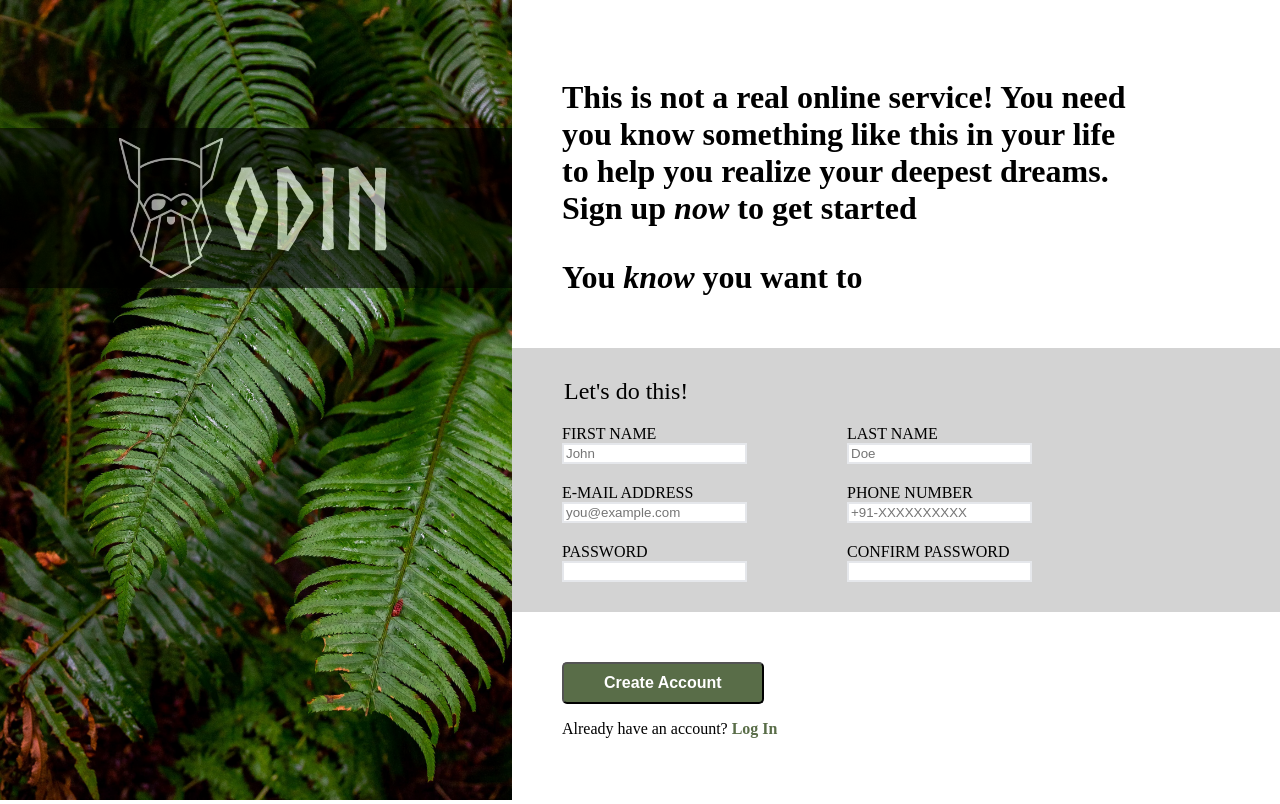
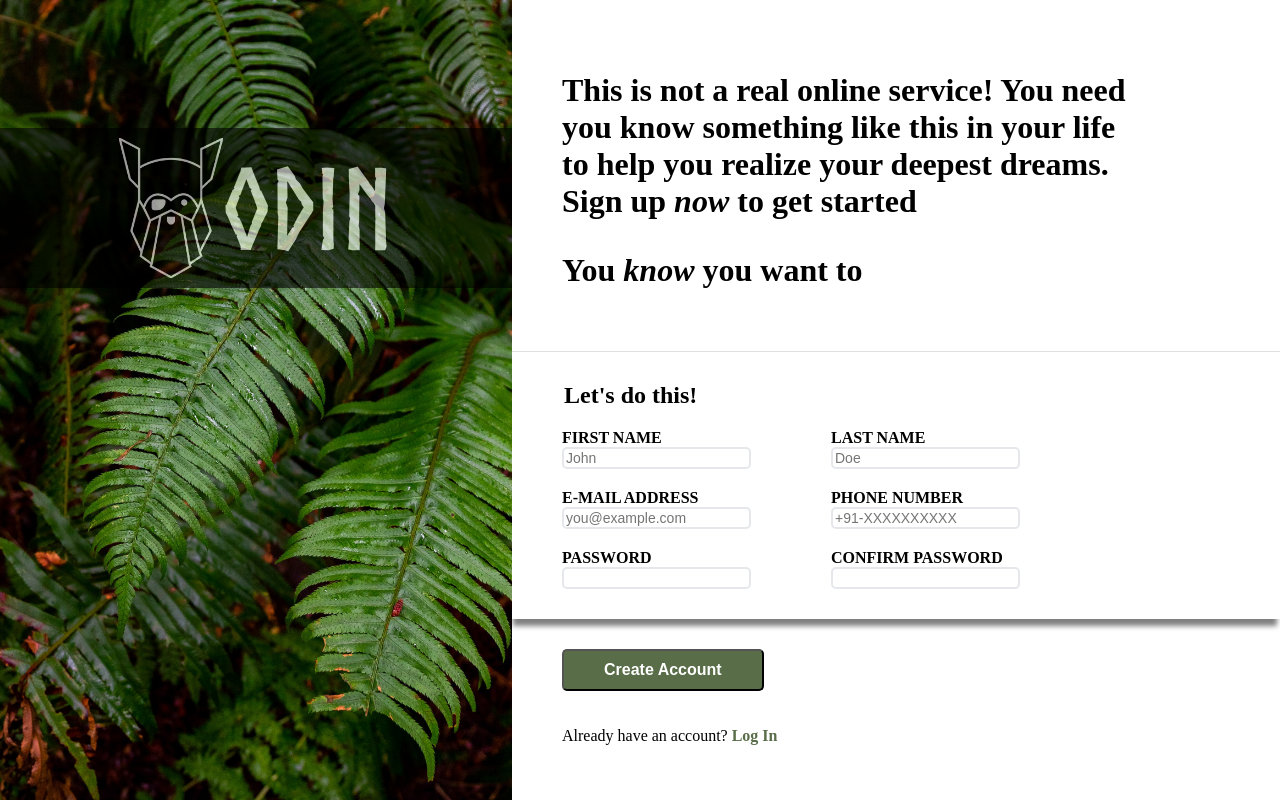
Before and after one commit to abhiv965580/sign-up-form, a plain HTML site: page index.html in a window 1280 px wide. Drawn offline with Linux system fonts and the light colour scheme.

Commit message:
ui improvements

```diff
--- a/index.html
+++ b/index.html
@@ -21,21 +21,21 @@
                 <p class="info-text">This is not a real online service! You need you know something like this in your life to help you realize your deepest dreams. Sign up <em>now</em> to get started</p>
                 <p class="info-text">You <em>know</em> you want to</p>
             </div>
-            <div class="form">
-                <form action="#">
+            <form action="#">
+                <div class="form">
                     <legend>Let's do this!</legend>
                     <div class="full-name">
                         <div class="first-name">
                             <div>
                                 <label for="first_name">FIRST NAME</label>
                             </div>
-                            <input type="text" name="first_name" id="first_name" placeholder="John">
+                            <input type="text" name="first_name" id="first_name" placeholder="John" required>
                         </div>
                         <div class="last-name">
                             <div>
                                 <label for="last_name">LAST NAME</label>
                             </div>
-                            <input type="text" name="last_name" id="last_name" placeholder="Doe">
+                            <input type="text" name="last_name" id="last_name" placeholder="Doe" required>
                         </div>
                     </div>
                     <div class="other-details">
@@ -43,13 +43,13 @@
                             <div>
                                 <label for="user_email">E-MAIL ADDRESS</label>
                             </div>
-                            <input type="email" name="user_email" id="user_email" placeholder="you@example.com">
+                            <input type="email" name="user_email" id="user_email" placeholder="you@example.com" required>
                         </div>
                         <div class="phone-number">
                             <div>
                                 <label for="phone_number">PHONE NUMBER</label>
                             </div>
-                            <input type="number" name="phone_number" id="phone_number" placeholder="+91-XXXXXXXXXX">
+                            <input type="number" name="phone_number" id="phone_number" placeholder="+91-XXXXXXXXXX" required>
                         </div>
                     </div>
                     <div class="password">
@@ -57,21 +57,21 @@
                             <div>
                                 <label for="user_pass">PASSWORD</label>
                             </div>
-                            <input type="password" name="user_pass" id="user_pass">
+                            <input type="password" name="user_pass" id="user_pass" required>
                         </div>
                         <div class="confirm-pass">
                             <div>
                                 <label for="confirm_pass">CONFIRM PASSWORD</label>
                             </div>
-                            <input type="password" name="confirm_pass" id="confirm_pass">
+                            <input type="password" name="confirm_pass" id="confirm_pass" required>
                         </div>
                     </div>
-                </form>
-            </div>
-            <div class="footer">
-                <button type="submit">Create Account</button>
-                <p>Already have an account? <span class="log-in">Log In</span></p>
-            </div>
+                </div>
+                <div class="footer">
+                    <button type="submit">Create Account</button>
+                    <p>Already have an account? <a href="#" class="log-in">Log In</a></p>
+                </div>
+            </form>
         </div>
     </div>
 </body>
--- a/style.css
+++ b/style.css
@@ -2,24 +2,26 @@
     font-family: norse-bold;
     src: url("./font/Norse-Bold.otf");
 }
+
 body{
     margin: 0;
 }
+
 .main-container{
     display: flex;
     height: 100vh;
     width: 100vw;
 }
+
 .logo-area{
     position: relative;
-    width: 40%;
-    height: 100%;
 }
+
 .logo-bg-img{
-    position: absolute;
-    width: 100%;
+    width: 40vw;
     height: 100vh;
 }
+
 .logo-card{
   position: absolute;
   width: 100%;
@@ -32,6 +34,7 @@ body{
   height: 20vh;
   justify-content: center;
 }
+
 .logo-text{
     font-family: norse-bold;
     font-size: 7em;
@@ -39,52 +42,66 @@ body{
     font-weight: bolder;
     align-self: center;
 }
+
 .logo-card > img{
     padding-top: 10px;
     padding-bottom: 10px;
 }
+
 .form-area{
     display: flex;
     flex-direction: column;
     justify-content: center;
     align-items: flex-start;
-    gap: 20px;
-    width: 60%;
-    height:100%;
+    gap: 30px;
 }
+
 .info-text{
     font-size: 32px;
     font-weight: 800;
 }
-form > *{
+
+.form > *{
     display:flex;
-    width: 100%;
     justify-content: flex-start;
-    gap: 100px;
+    gap: 80px;
 }
+
 .information,.footer{
     padding-left: 50px;
     padding-right: 150px;
 }
-.first-name{
-}
-.last-name{
-}
-form{
-    box-sizing: border-box;
+
+ form{
+    width: 100%;
+ }
+
+.form{
+    border-top: solid #80808040 1px;
+    font-weight: 800;
     display: flex;
     flex-direction: column;
     gap: 20px;
-    width: 60vw;
-    background-color: lightgrey;
     padding: 30px 50px 30px;
+    box-shadow: -1px 9px 5px -2px rgba(0, 0, 0, .5);
 }
+
 legend{
     font-size: 24px;
 }
+
 input{
     border: 2px #E5E7EB solid;
+    border-radius: 5px;
+    font-size: 14px;
 }
+
+input:focus{
+    border: 2px blue solid;
+    outline: none;
+    box-shadow: 7px 8px 5px -2px rgb(73 97 215 / 62%);
+}
+
 button{
     margin-top: 30px;
     font-size: 16px;
@@ -94,8 +111,17 @@ button{
     color: white;
     font-weight: 800;
     border-radius: 5px;
+    width: fit-content;
 }
+
+.footer{
+    display: flex;
+    gap: 20px;
+    flex-direction: column;
+}
+
 .log-in{
     color: #596D48;
     font-weight:bolder;
+    text-decoration: none;
 }
```
